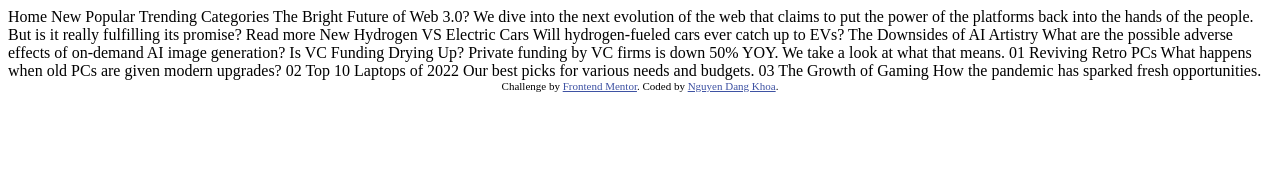
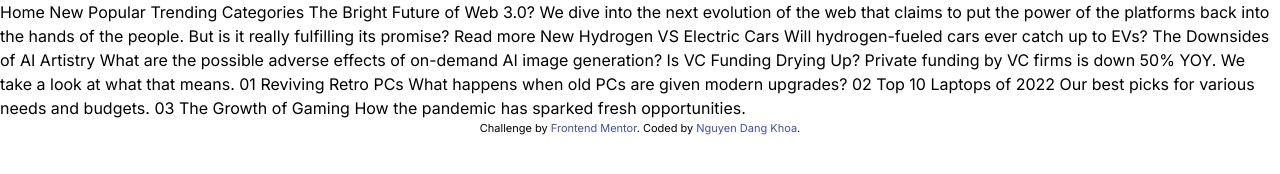
Before and after one commit to dangkhoa1195/news-homepage, a website: page dist/index.html in a window 1280 px wide. Drawn offline with Linux system fonts and the light colour scheme.

Commit message:
config tailwindcss and add default style

```diff
--- /dev/null
+++ b/src/input.css
@@ -0,0 +1,9 @@
+@import url('https://fonts.googleapis.com/css2?family=Inter:wght@400;700;800&display=swap');
+@tailwind base;
+@tailwind components;
+@tailwind utilities;
+@layer base {
+  html {
+    font-family: 'Inter', sans-serif;
+  }
+}
--- /dev/null
+++ b/tailwind.config.js
@@ -0,0 +1,15 @@
+/** @type {import('tailwindcss').Config} */
+module.exports = {
+  content: ['./dist/**/*.{html,js}'],
+  theme: {
+    colors: {
+      'soft-orange': 'hsl(35, 77%, 62%)',
+      'soft-red': 'hsl(5, 85%, 63%)',
+      'off-white': 'hsl(36, 100%, 99%)',
+      'grayish-blue': 'hsl(233, 8%, 79%)',
+      'dark-grayish-blue': 'hsl(236, 13%, 42%)',
+      'very-dark-blue': 'hsl(240, 100%, 5%)',
+    },
+  },
+  plugins: [],
+};
```
Also changed, not shown: package.json (added, +8 -0 lines), dist/assets/images/favicon-32x32.png (renamed from assets/images/favicon-32x32.png), dist/assets/images/icon-menu-close.svg (renamed from assets/images/icon-menu-close.svg), dist/assets/images/icon-menu.svg (renamed from assets/images/icon-menu.svg), dist/assets/images/image-gaming-growth.jpg (renamed from assets/images/image-gaming-growth.jpg), dist/assets/images/image-retro-pcs.jpg (renamed from assets/images/image-retro-pcs.jpg), dist/assets/images/image-top-laptops.jpg (renamed from assets/images/image-top-laptops.jpg), dist/assets/images/image-web-3-desktop.jpg (renamed from assets/images/image-web-3-desktop.jpg), dist/assets/images/image-web-3-mobile.jpg (renamed from assets/images/image-web-3-mobile.jpg), dist/assets/images/logo.svg (renamed from assets/images/logo.svg), dist/index.html, dist/output.css (added), 2 other files.
